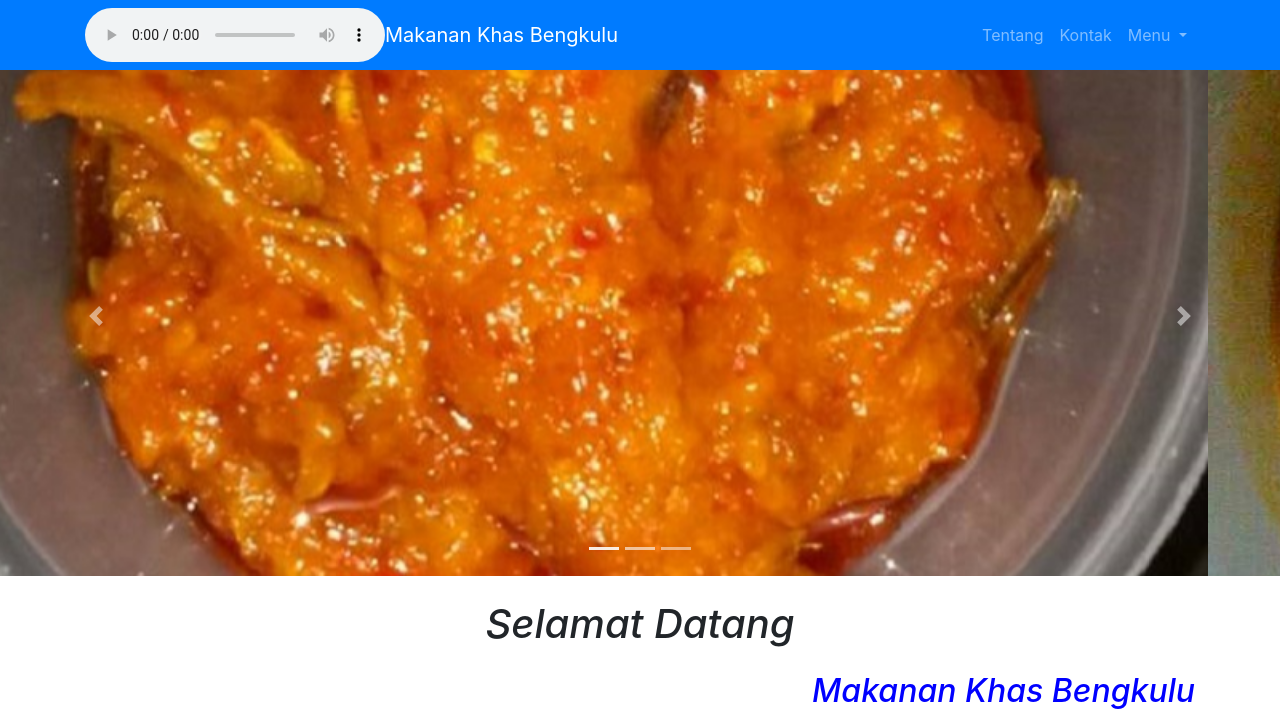
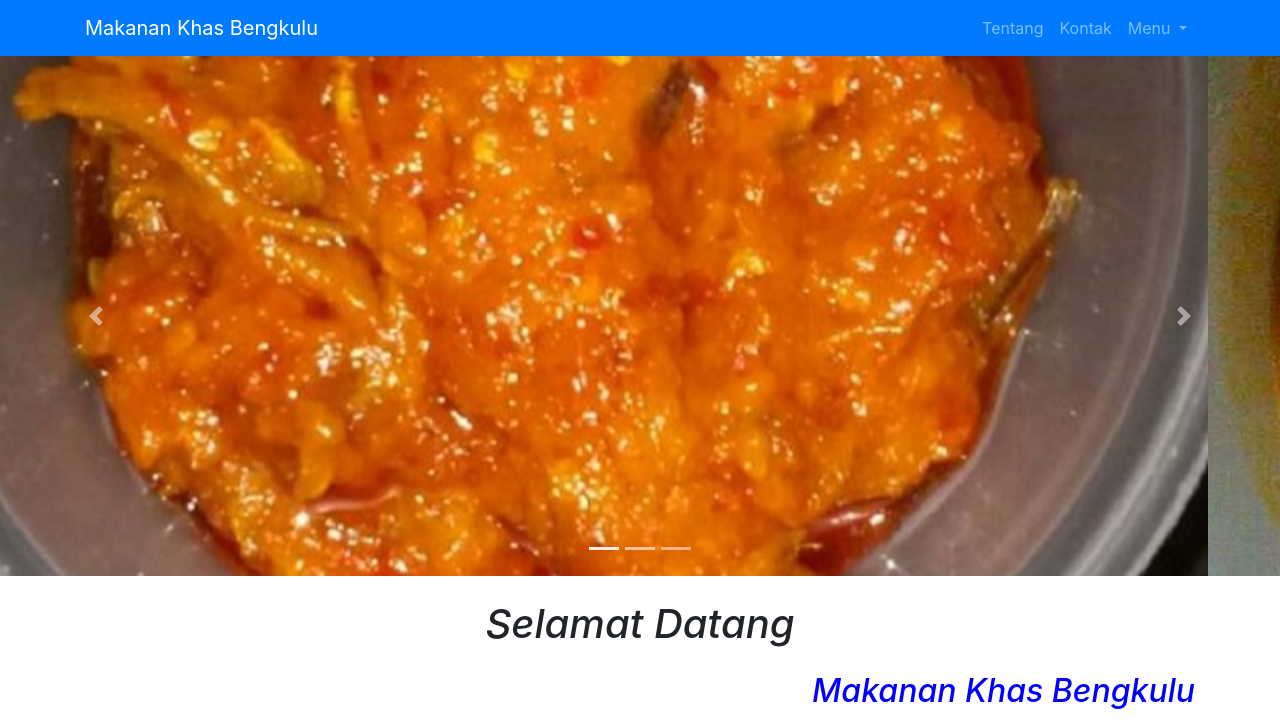
Before and after one commit to khasbengkulu/dunia, a website: page index.html in a window 1280 px wide. Shown: the top 724 px of the page. Drawn offline with Linux system fonts and the light colour scheme.

Commit message:
Update index.html

```diff
--- a/index.html
+++ b/index.html
@@ -23,7 +23,6 @@
   <!-- Navigation -->
   <nav class="navbar fixed-top navbar-expand-lg navbar-dark bg-primary fixed-top">
     <div class="container">
-<audio src="Lagu1.mp3" autoplay controls></audio>
 
       <a class="navbar-brand" href="index.html">Makanan Khas Bengkulu</a>
       <button class="navbar-toggler navbar-toggler-right" type="button" data-toggle="collapse" data-target="#navbarResponsive" aria-controls="navbarResponsive" aria-expanded="false" aria-label="Toggle navigation">
```
